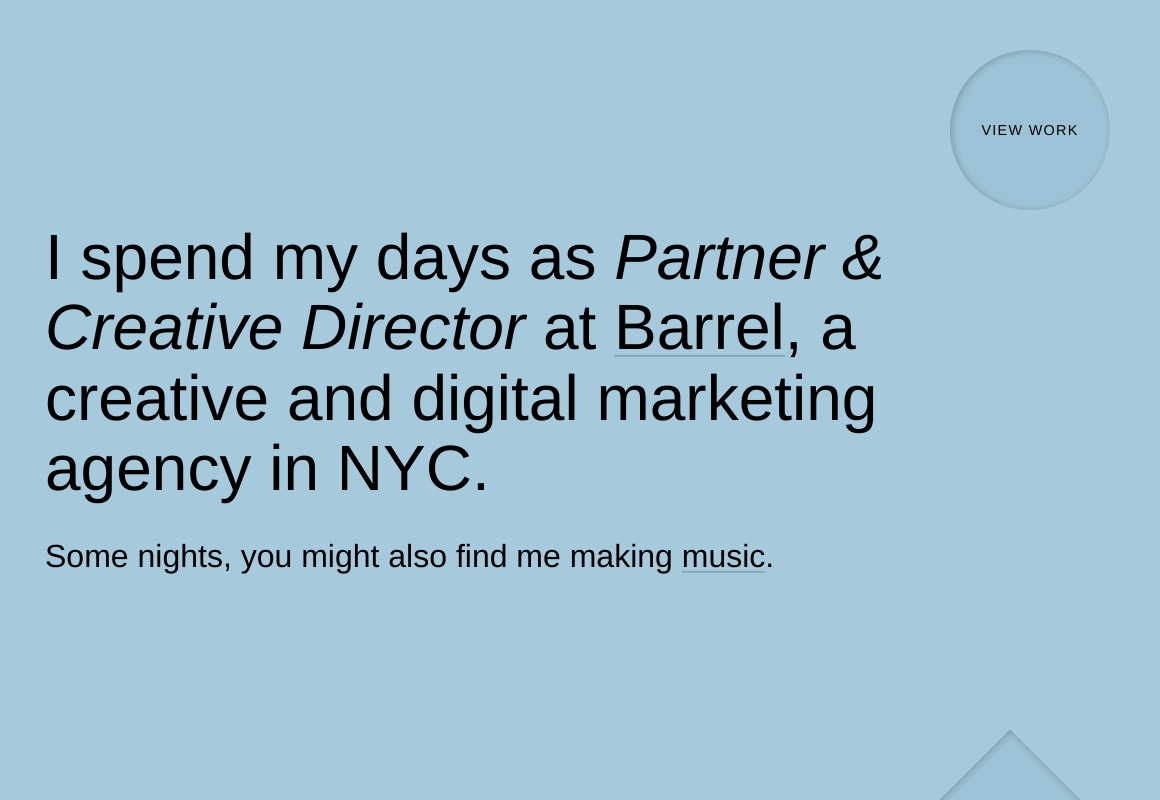
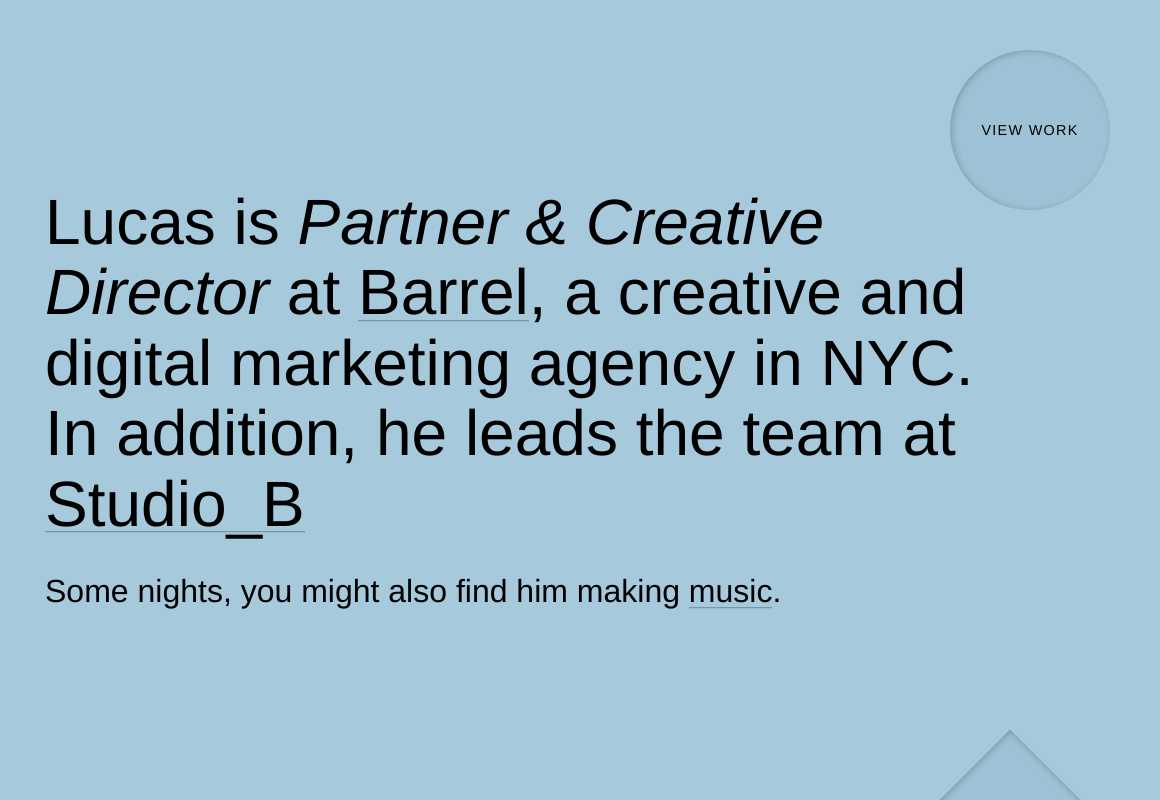
Before and after one commit to LucasJBallasy/Lucas-Ballasy, a website: page index.html in a window 1280 px wide. Shown: the full height of the page, 120-1280 px from the left. Drawn offline with nearby package versions, Linux system fonts and the light colour scheme.

Commit message:
update bio

```diff
--- a/index.html
+++ b/index.html
@@ -78,8 +78,8 @@
 		</div>
 
 		<div class="hello absolute center-v jq">
-			<h1 class="mx0 light">I spend my days as <i>Partner & Creative Director</i> at <a href="https://www.barrelny.com" target="_blank">Barrel</a>, a creative and digital marketing agency in NYC.</h1>
-			<p class="light h3 mt1 mb0">Some nights, you might also find me making <a href="httpss://soundcloud.com/lucasjoseph" target="_blank">music</a>.</p>
+			<h1 class="mx0 light">Lucas is <i>Partner & Creative Director</i> at <a href="https://www.barrelny.com" target="_blank">Barrel</a>, a creative and digital marketing agency in NYC. In addition, he leads the team at <a href="https://www.barrelny.com/studio/" target="_blank">Studio_B</a> </h1>
+			<p class="light h3 mt1 mb0">Some nights, you might also find him making <a href="httpss://soundcloud.com/lucasjoseph" target="_blank">music</a>.</p>
 		</div>
 
 		<a href="https://www.barrelny.com/work" target="_blank" class="align-c circle cutout absolute">
```
